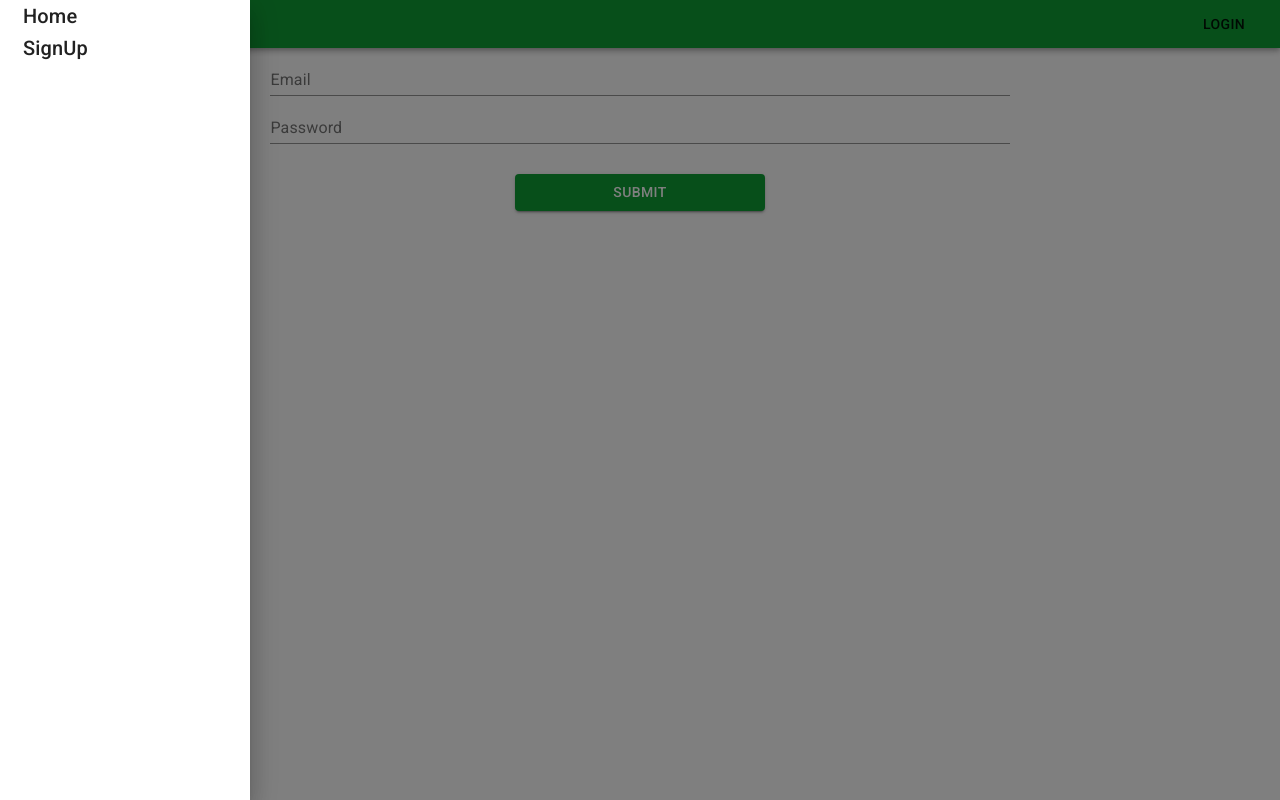
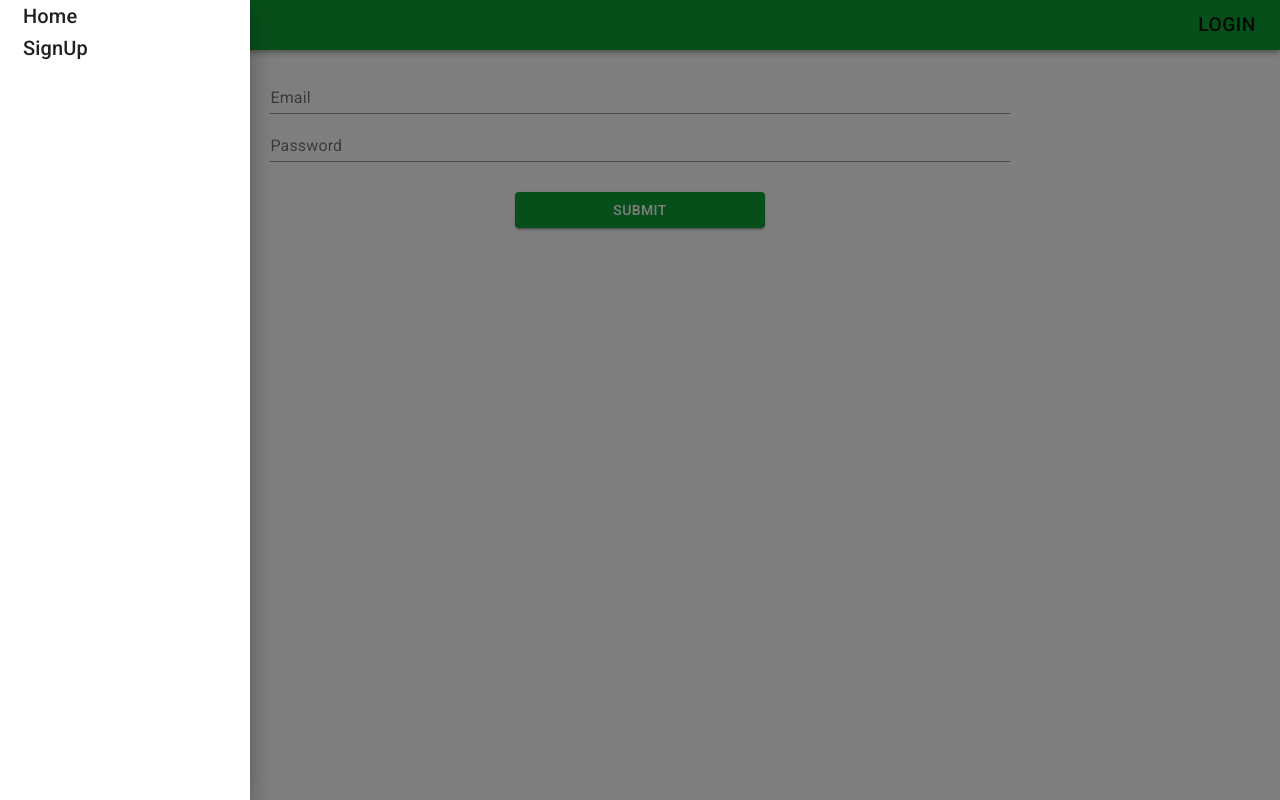
Before and after one commit to rawat07102/next-flix-app, a Next.js app: page /login in a window 1280 px wide. Both pictures are taken after a click on the button 36 px from the left and 24 px from the top of the page. Built offline with nearby package versions, Linux system fonts and the light colour scheme; no server answers.

Commit message:
styled movie grid and movie card

```diff
--- a/src/shared/components/Layout.tsx
+++ b/src/shared/components/Layout.tsx
@@ -1,19 +1,22 @@
 import NavBar from "./NavBar";
 import Container from "@material-ui/core/Container";
+import { makeStyles } from "@material-ui/core";
 // import Drawer from "./Drawer";
 // import { useState } from "react";
 
+const useStyles = makeStyles((theme) => ({
+  container: {
+    marginTop: theme.spacing(2),
+  },
+}));
+
 const Layout: React.FunctionComponent = ({ children }) => {
-  // const [open, setOpen] = useState(false);
-
-  // const handleClose = () => {
-  //   setOpen(prev => !prev);
-  // };
+  const classes = useStyles();
 
   return (
     <div>
       <NavBar />
-      <Container component="main" maxWidth="lg">
+      <Container className={classes.container} component="main" maxWidth="lg">
         {children}
       </Container>
     </div>
--- a/src/shared/components/NavBar.tsx
+++ b/src/shared/components/NavBar.tsx
@@ -2,7 +2,6 @@ import React, { useState, useContext } from "react";
 import { NextComponentType } from "next";
 import useSwr from "swr";
 
-import MenuIcon from "@material-ui/icons/Menu";
 import Drawer from "./Drawer";
 
 import {
@@ -11,22 +10,29 @@ import {
   makeStyles,
   Container,
   Button,
+  SvgIcon,
 } from "@material-ui/core";
 import Link from "next/link";
 import axios from "../utils/axios";
 import { AuthContext } from "../../auth/context/auth.context";
 import { useRouter } from "next/router";
 
-const useStyles = makeStyles((_theme) => ({
+const useStyles = makeStyles((theme) => ({
   container: {
     display: "flex",
     justifyContent: "space-between",
+    padding: `0, ${theme.spacing(1)}`,
   },
   iconButton: {
     marginRight: "auto",
+    paddingLeft: theme.spacing(1),
+    fontSize: "1.5rem",
   },
   loginButton: {
     marginLeft: "auto",
+    fontSize: "1.2rem",
+    paddingRight: 0,
+    fontWeight: theme.typography.fontWeightMedium,
   },
 }));
 
@@ -51,10 +57,14 @@ const NavBar: NextComponentType = () => {
   };
 
   const authButton = user ? (
-    <Button onClick={handleLogout}>Logout</Button>
+    <Button className={classes.loginButton} onClick={handleLogout}>
+      Logout
+    </Button>
   ) : (
     <Link href="/login">
-      <Button>Login</Button>
+      <Button className={classes.loginButton} size="large">
+        Login
+      </Button>
     </Link>
   );
 
@@ -67,7 +77,12 @@ const NavBar: NextComponentType = () => {
           edge="start"
           className={classes.iconButton}
         >
-          <MenuIcon />
+          <SvgIcon fontSize="inherit">
+            <path
+              fill="currentColor"
+              d="M3,6H21V8H3V6M3,11H21V13H3V11M3,16H21V18H3V16Z"
+            />
+          </SvgIcon>
         </IconButton>
         {user && (
           <Link href="/profile">
```
Also changed, not shown: src/movie/components/MovieCard.tsx (+16 -14 lines), src/movie/components/MovieGrid.tsx (+7 -3 lines).
